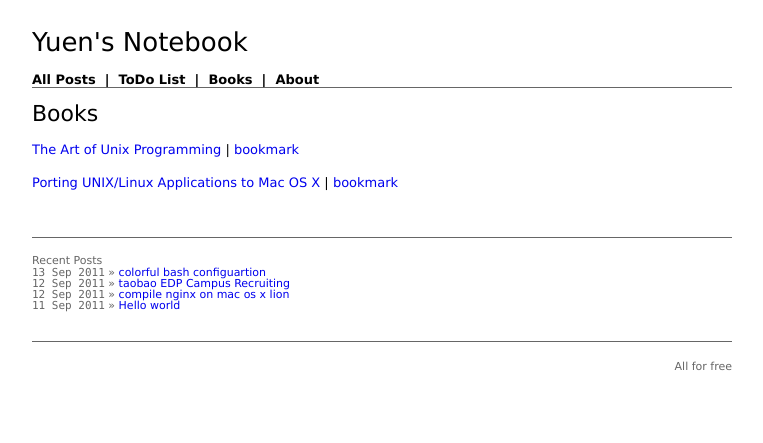
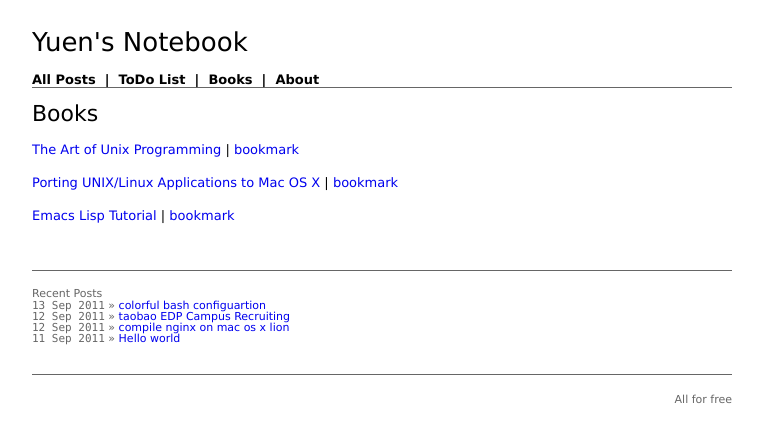
Before and after one commit to yzprout/yzproutgithubcom, a Jekyll site: the page built from book.md, in a window 1280 px wide. Shown: the top 443 px of the page, without its empty margins (258-1021 px from the left). Built offline with Jekyll 4.4.1, drawn with Linux system fonts in a browser that asks for light colours; Markdown is read by kramdown in place of the engine named in the settings.

Commit message:
modified:   book.md

```diff
--- a/book.md
+++ b/book.md
@@ -7,4 +7,7 @@ title: Books
 [bookmark](http://www.catb.org/~esr/writings/taoup/html/ch01s01.html)
 
 [Porting UNIX/Linux Applications to Mac OS X](http://developer.apple.com/library/mac/#documentation/Porting/Conceptual/PortingUnix/intro/intro.html#//apple_ref/doc/uid/TP40002847-TPXREF101) |
-[bookmark](http://developer.apple.com/library/mac/#documentation/Porting/Conceptual/PortingUnix/intro/intro.html#//apple_ref/doc/uid/TP40002847-TPXREF101)
+[bookmark](http://developer.apple.com/library/mac/#documentation/Porting/Conceptual/PortingUnix/io_porting/io_porting.html#//apple_ref/doc/uid/TP40002854-TPXREF101)
+
+[Emacs Lisp Tutorial](http://xahlee.org/emacs/elisp.html) |
+[bookmark](http://xahlee.org/emacs/elisp_basics.html)
```
